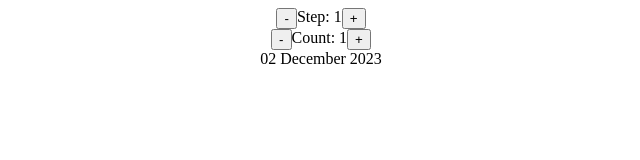
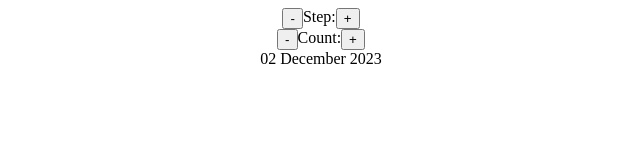
Before and after one commit to byunn90/DateCounterV2, a React (Create React App) app in the folder date-counter/: page / in a window 1280 px wide. Shown: the top 160 px of the page, without its empty margins (319-959 px from the left). Built offline with nearby package versions, Linux system fonts and the light colour scheme.

Commit message:
got rid of span increament

```diff
--- a/date-counter/src/App.js
+++ b/date-counter/src/App.js
@@ -14,9 +14,6 @@ function Counter() {
   // Usestates Days and Month
   const [day, setDay] = useState(23);
   const [month, setMonth] = useState(1);
-  // UseState increament and decreament
-  const [step, setStep] = useState(1);
-  const [count, setCount] = useState(1);
 
   // Date Variables
   const currentDate = new Date();
@@ -37,12 +34,12 @@ function Counter() {
     <div>
       <div className="buttons">
         <button onClick={() => handleStepChange(-1)}>-</button>
-        <span>Step: {step}</span>
+        <span>Step: {setDay}</span>
         <button onClick={() => handleStepChange(1)}>+</button>
       </div>
       <div className="button2">
         <button onClick={() => handleCountChange(-1)}>-</button>
-        <span>Count: {count}</span>
+        <span>Count: {setMonth}</span>
         <button onClick={() => handleCountChange(1)}>+</button>
       </div>
       <div className="date">
```
